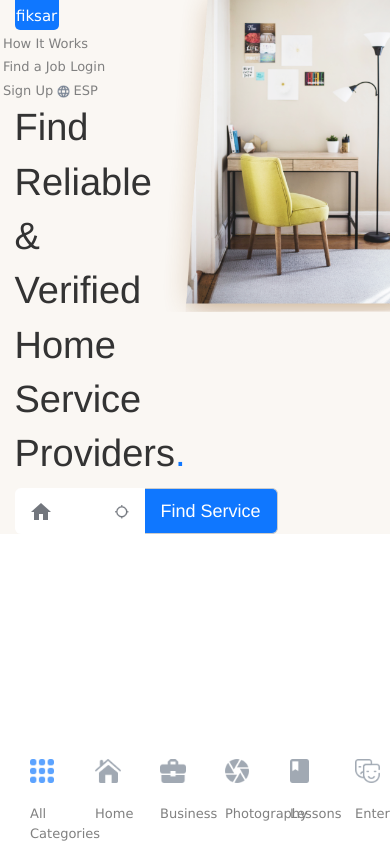
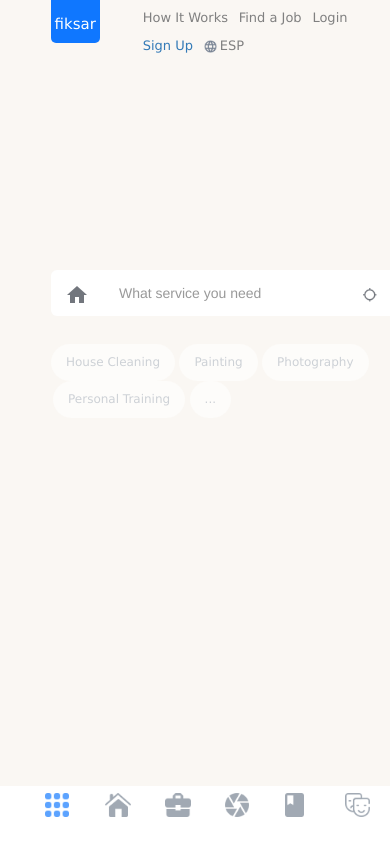
Before and after one commit to kartiksingh23/Perception, an Angular app: page /home in a window 390 px wide. Built offline with nearby package versions, Linux system fonts and the light colour scheme.

Commit message:
fixed minor css glitches

```diff
--- a/src/app/app.component.css
+++ b/src/app/app.component.css
@@ -1,4 +1,7 @@
 .background{
-    height:100%;
     background-color: rgb(250,247,243);
 }
+
+.row{
+    margin:0;
+}
--- a/src/app/app.component.html
+++ b/src/app/app.component.html
@@ -1,3 +1,3 @@
-<div class="background">
+<div class="background row">
     <router-outlet></router-outlet>
 </div>
--- a/src/app/footer/footer.component.css
+++ b/src/app/footer/footer.component.css
@@ -11,6 +11,7 @@
 
 .footerDiv{
     margin-top:2%;
+    margin-bottom:2%;
 }
 
 .footer{
@@ -18,5 +19,17 @@
     position: fixed;
     left: 0;
     bottom: 0;
-    width: 100%;
 }
+
+.span{
+    cursor:pointer;
+}
+
+a{
+    text-decoration: none;
+    color:none;
+}
+
+.row{
+    margin:0;
+}
--- a/src/app/footer/footer.component.html
+++ b/src/app/footer/footer.component.html
@@ -1,10 +1,10 @@
-<div class="footer">
+<div class="footer col-md-12 col-sm-12 col-xs-12 col-lg-12">
   <div>
     <div class=" footerDiv col-xs-2 col-sm-2 col-md-2 col-lg-2">
       <div class="col-xs-4 col-sm-4 col-md-4 col-lg-4">
         <img class="footerImages" src="assets/Categories.png" ><img>
       </div>
-      <div class="col-xs-8 col-sm-8 col-md-8 col-lg-8">
+      <div class="hidden-sm hidden-xs col-xs-8 col-sm-8 col-md-8 col-lg-8">
         <span class="footerText">All Categories</span>
       </div>
     </div>
@@ -12,15 +12,15 @@
         <div class="col-xs-4 col-sm-4 col-md-4 col-lg-4">
           <img class="footerImages" src="assets/home-interface.png" ><img>
         </div>
-        <div class="col-xs-8 col-sm-8 col-md-8 col-lg-8">
-          <span class="footerText">Home</span>
+        <div class="hidden-sm hidden-xs col-xs-8 col-sm-8 col-md-8 col-lg-8">
+          <span class="footerText"><a  routerLink="/home">Home</a></span>
         </div>
     </div>
     <div class="footerDiv col-xs-2 col-sm-2 col-md-2 col-lg-2">
       <div class="col-xs-4 col-sm-4 col-md-4 col-lg-4">
           <img class="footerImages" src="assets/ic-business-center-24px.png" ><img>
       </div>
-      <div class="col-xs-8 col-sm-8 col-md-8 col-lg-8">
+      <div class=" hidden-sm hidden-xs col-xs-8 col-sm-8 col-md-8 col-lg-8">
           <span class="footerText">Business</span>
       </div>
     </div>
@@ -28,7 +28,7 @@
       <div class="col-xs-4 col-sm-4 col-md-4 col-lg-4">
           <img class="footerImages" src="assets/ic-camera-24px.png"><img>
       </div>
-      <div class="col-xs-8 col-sm-8 col-md-8 col-lg-8">
+      <div class="hidden-sm hidden-xs col-xs-8 col-sm-8 col-md-8 col-lg-8">
         <span class="footerText">Photography</span>
       </div>
     </div>
@@ -36,7 +36,7 @@
         <div class="col-xs-4 col-sm-4 col-md-4 col-lg-4">
           <img class="footerImages" src="assets/ic-book-24px.png" ><img>
         </div>
-        <div class="col-xs-8 col-sm-8 col-md-8 col-lg-8">
+        <div class="hidden-sm hidden-xs col-xs-8 col-sm-8 col-md-8 col-lg-8">
           <span class="footerText">Lessons</span>
         </div>
     </div>
@@ -44,7 +44,7 @@
       <div class="col-xs-4 col-sm-4 col-md-4 col-lg-4">
         <img class="footerImages" src="assets/theater.png" ><img>
       </div>
-      <div class="col-xs-8 col-sm-8 col-md-8 col-lg-8">
+      <div class="hidden-sm hidden-xs col-xs-8 col-sm-8 col-md-8 col-lg-8">
         <span class="footerText">Entertainment</span>
       </div>
     </div>
--- a/src/app/header/header.component.css
+++ b/src/app/header/header.component.css
@@ -31,3 +31,16 @@
     /* font-weight: 600; */
     font-family: Verdana, Arial, Helvetica, sans-serif;
 }
+.span{
+    cursor:pointer;
+}
+a{
+    text-decoration: none;
+    color:none;
+}
+.row{
+    margin:0;
+}
+.noPadding{
+    padding:0;
+}
--- a/src/app/header/header.component.html
+++ b/src/app/header/header.component.html
@@ -1,7 +1,7 @@
-<div>
+<div  class="col-md-12 col-sm-12 col-xs-12 col-lg-12 noPadding">
     <div>
       <div>
-        <span class="textLogo">fiksar</span>
+        <span class="textLogo"><a style="color:white;" routerLink="/home">fiksar</a></span>
       </div>
       <div class="headerDiv">
           <span class="headerText">How It Works</span>
@@ -13,7 +13,7 @@
           <span class="headerText">Login</span>
       </div>
       <div class="headerDiv">
-          <span class="headerText">Sign Up</span>
+          <span class="headerText"><a routerLink="/signup">Sign Up</a></span>
       </div>
       <div class="headerDiv">
           <span class="headerText"><img height=13px width=16px; style="padding-right:8%" src="assets/language-material.png">ESP</span>
--- a/src/app/homepage/homepage.component.css
+++ b/src/app/homepage/homepage.component.css
@@ -1,19 +1,32 @@
+.row{
+    margin:0;
+    padding:0;
+}
 
+span{
+    cursor:pointer;
+}
 .noPadding{
     padding:0;
 }
 
 .content{
-    padding-left:10%;
+    padding-left:7%;
     margin-top:40%;
+    padding-bottom:15%;
     font-size:38px;
-    width:90%;
+    /* width:90%; */
 }
 
 .formSize{
     margin-top:5%;
+    margin-bottom:50vh;
     margin-left:10%;
-    width:78%;
+    width:95%;
+}
+
+.items{
+    align-content: center;
 }
 
 .form-control{
@@ -37,3 +50,32 @@
     background-color:rgb(15,119,255);
     color:white;
 }
+
+.img-responsive{
+    height:120vh;
+    width:100%;
+}
+
+.pills{
+    margin-top:8%;
+    font-size: 12px;
+}
+
+a{
+    background-color:rgb(253,252,250);
+    color:grey;
+}
+
+li{
+    margin-right:.7%;
+}
+
+.nav-pills>li>a {
+    border-radius: 20px;
+    font-family: Verdana, Arial, Helvetica, sans-serif;
+    color:rgb(205,209,214);
+}
+
+input{
+    caret-color: rgb(15,119,255);
+  }
--- a/src/app/homepage/homepage.component.html
+++ b/src/app/homepage/homepage.component.html
@@ -1,9 +1,9 @@
 <div class="row">
-  <div class="col-xs-5 col-sm-5 col-md-5 col-lg-5">
+  <div class="col-xs-12 col-sm-12 col-md-5 col-lg-5 ">
     <app-header></app-header>
     <div class="content">
-      <span>Find Reliable & Verified</span><br>
-      <span>Home Service Providers</span><span style="color:rgb(15,119,255)">.</span>
+      <span class="hidden-sm hidden-xs col-md-12 col-sm-5 col-xs-5 col-lg-12">Find Reliable & Verified</span><br>
+      <span class="hidden-sm hidden-xs col-md-12 col-sm-12 col-xs-12 col-lg-12">Home Service Providers<span style="color:rgb(15,119,255)">.</span></span>
     </div>
     <div>
       <form class="formSize">
@@ -11,13 +11,22 @@
               <span class = "input-group-addon formFrontColor"><img src="assets/Path.png" alt="Home Image"></span>
               <input type = "text" class = "form-control" placeholder = "What service you need">
               <span class = "input-group-addon formMidColor"><img height=14px width=14px src="assets/Location.png" alt="Location Image"></span>
-              <span class = "input-group-addon formEndColor">Find Service</span>
+              <span class = "input-group-addon formEndColor hidden-sm hidden-xs">Find Service</span>
+          </div>
+          <div class="pills">
+            <ul class="nav nav-pills">
+                <li><a>House Cleaning</a></li>
+                <li><a>Painting</a></li>
+                <li><a>Photography</a></li>
+                <li><a>Personal Training</a></li>
+                <li style="margin-right:0"><a>...</a></li>
+            </ul>
           </div>
       </form>
     </div>
   </div>
-  <div class="noPadding col-xs-7 col-sm-7 col-md-7 col-lg-7">
-    <img src="assets/Bitmap.png" class="img-responsive" alt="mainImage">
+  <div class="noPadding hidden-sm hidden-xs  col-md-7 col-lg-7">
+    <img  src="assets/Bitmap.png" class="img-responsive" alt="mainImage">
   </div>
 </div>
 <app-footer></app-footer>
--- a/src/app/signup/signup.component.css
+++ b/src/app/signup/signup.component.css
@@ -1,7 +1,14 @@
+.row{
+    margin:0;
+}
+
+span{
+    cursor:pointer;
+}
 div{
     font-size:12px;
     font-family: Verdana, Arial, Helvetica, sans-serif;
-    color:grey;
+    color:black;
 }
 
 .form-group > .div{
@@ -70,3 +77,8 @@ label{
     opacity: .8;
 
 }
+
+.img-responsive{
+    height:120vh;
+    width:100%;
+}
--- a/src/app/signup/signup.component.html
+++ b/src/app/signup/signup.component.html
@@ -1,9 +1,9 @@
 <div class="row">
-  <div class="col-xs-5 col-sm-5 col-md-5 col-lg-5">
+  <div class="col-xs-12 col-sm-12 col-md-5 col-lg-5 ">
     <app-header></app-header>
     <div class="content">
             <div class="row">
-                <div class="designBox col-md-offset-2 col-md-10">
+                <div class="designBox col-md-offset-2 col-md-10 col-sm-12 col-xs-12 col-lg-10">
                   <br>
                     <form [formGroup]="registerForm" (ngSubmit)="onSubmit()">
                         <div class="form-group">
@@ -56,10 +56,6 @@
                                 <input type="radio" formControlName="gender"  value="Female">
                                 Female
                               </label>
-                              <label class="radio-inline">
-                                  <input type="radio" formControlName="gender"  value="Others">
-                                  Others
-                              </label>
                         </div><br>
                         <div class="form-group">
                             <button [disabled]="loading" class="btn btn-primary">SignUp</button>
@@ -69,7 +65,7 @@
             </div>
     </div>
   </div>
-  <div class="noPadding col-xs-7 col-sm-7 col-md-7 col-lg-7">
+  <div class="noPadding hidden-sm hidden-xs col-xs-7 col-sm-7 col-md-7 col-lg-7">
     <img src="assets/Bitmap.png" class="img-responsive" alt="mainImage">
   </div>
 </div>
```
